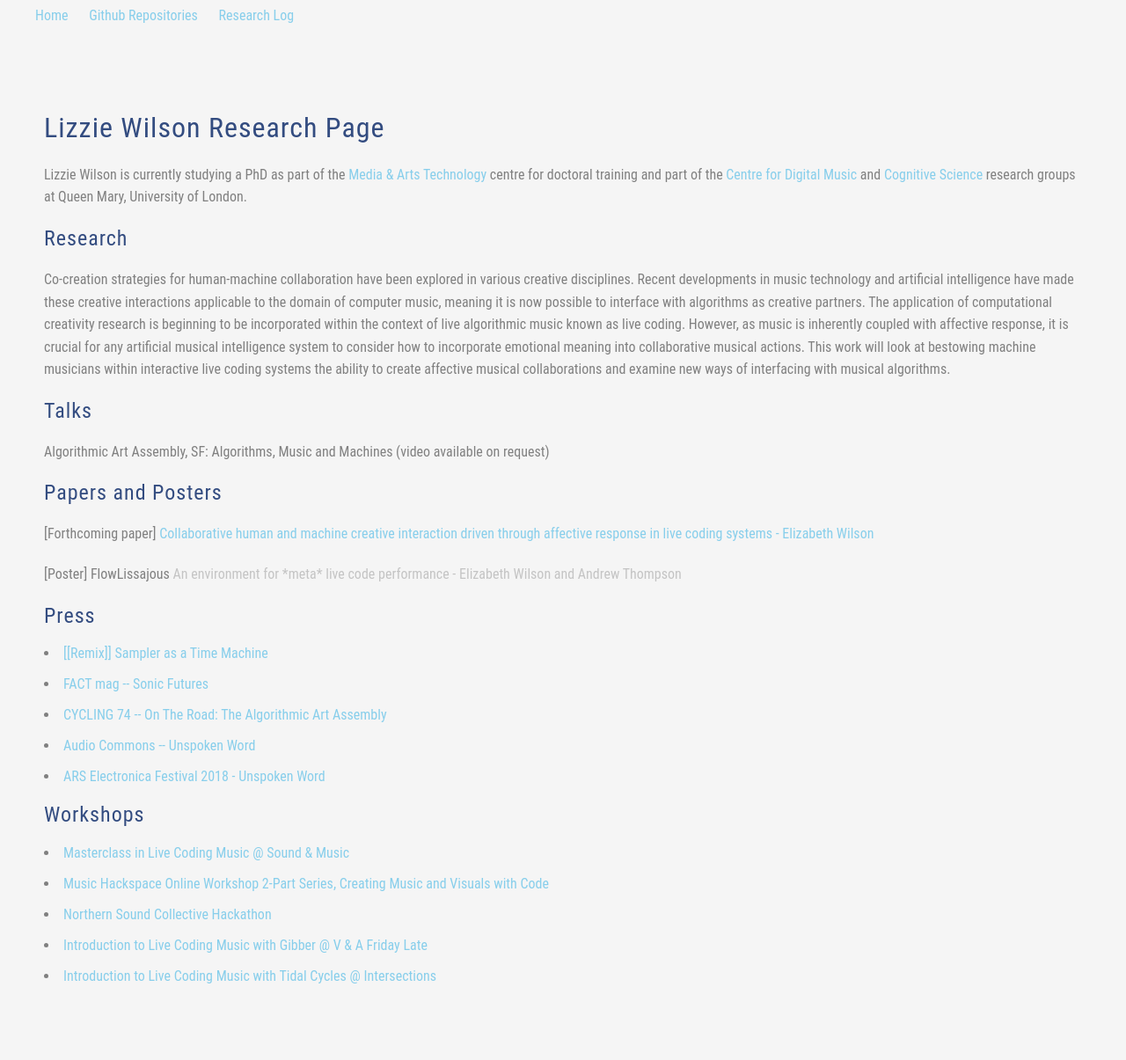
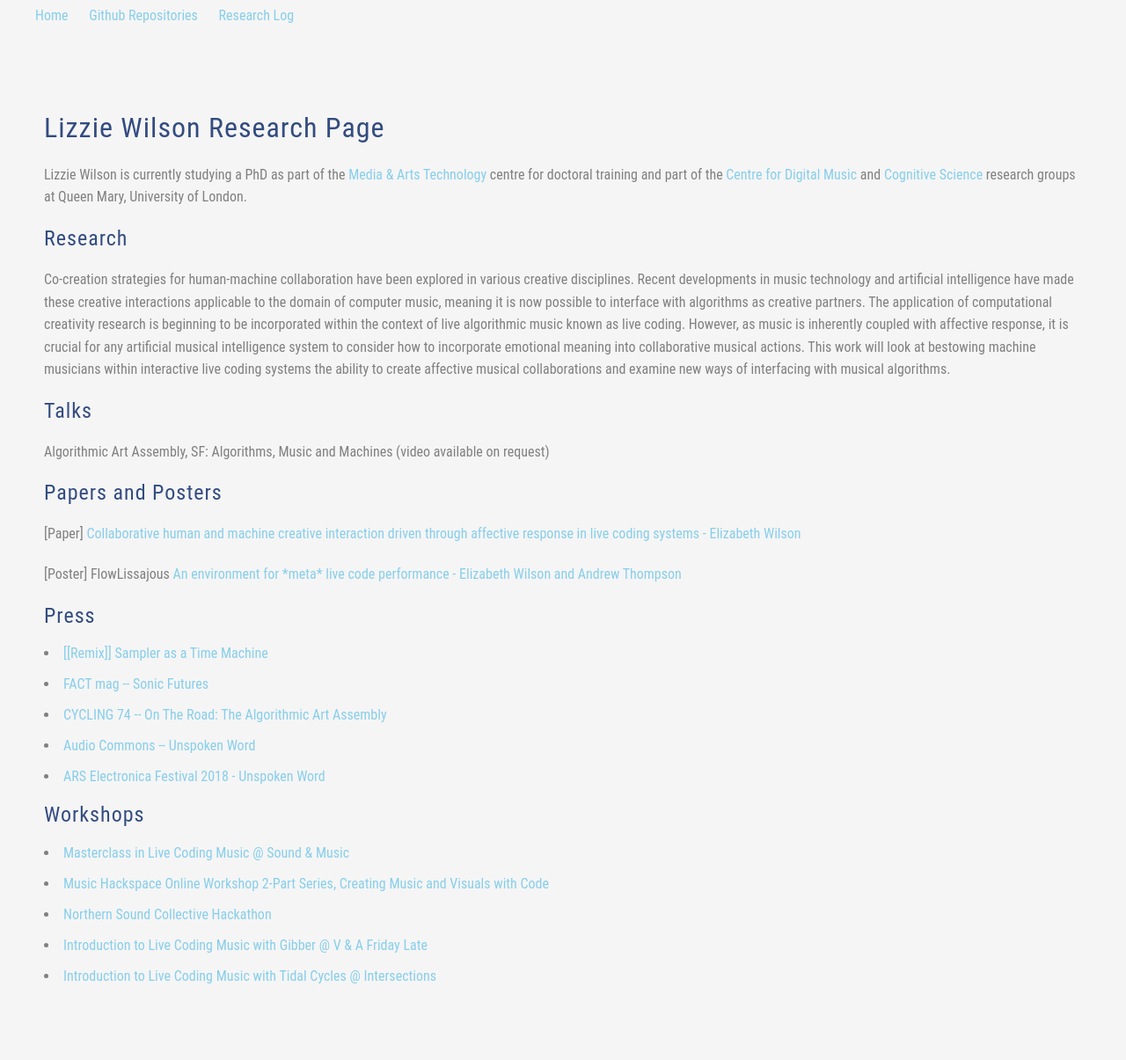
Before and after one commit to lwlsn/lwlsn.github.io, a Jekyll site: the page index.html, which Jekyll copies as it is, in a window 1280 px wide. Shown: the whole page at 88% size. Built offline with Jekyll 4.4.1, drawn with Linux system fonts in a browser that asks for light colours.

Commit message:
Update index.html

```diff
--- a/index.html
+++ b/index.html
@@ -54,12 +54,12 @@ and examine new ways of interfacing with musical algorithms.
 <h2> Papers and Posters </h2>
 
 <p>
-	[Forthcoming paper] <a href="https://live-interfaces.github.io/liveinterfaces2020/assets/papers/ICLI2020_paper_52.pdf"> Collaborative human and machine creative interaction driven through
+	[Paper] <a href="https://live-interfaces.github.io/liveinterfaces2020/assets/papers/ICLI2020_paper_52.pdf"> Collaborative human and machine creative interaction driven through
 		affective response in live coding systems - Elizabeth Wilson </a>
 </p>
 
 <p>
-	[Poster] FlowLissajous <a> An environment for *meta* live code performance - Elizabeth Wilson and Andrew Thompson </a>
+	[Poster] FlowLissajous <a href="https://zenodo.org/record/3939279#.X6q3CFcYBQI"> An environment for *meta* live code performance - Elizabeth Wilson and Andrew Thompson </a>
 
 
 
```
